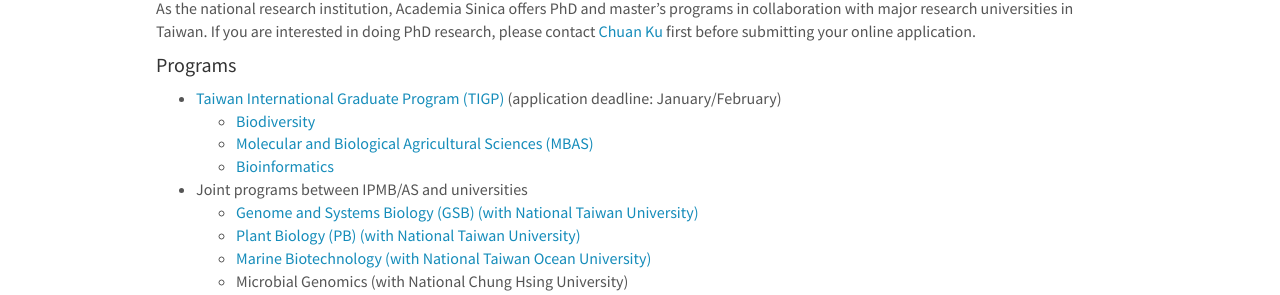
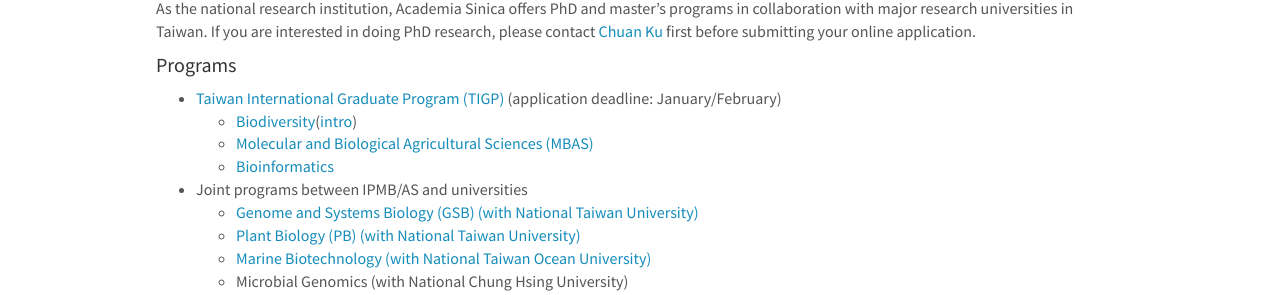
Before and after one commit to tzutongkao/Kao_Lab, a Jekyll site: the page built from _pages/openings.md, in a window 1280 px wide and 900 px high, scrolled down 1058 px. Shown: the part 149-444 px from the top of the window. Built offline with Jekyll 4.4.1, drawn with Linux system fonts in a browser that asks for light colours; nearby versions of some CDN libraries.

Commit message:
Update openings.md

```diff
--- a/_pages/openings.md
+++ b/_pages/openings.md
@@ -54,7 +54,7 @@
 
 #### Programs
 * [Taiwan International Graduate Program (TIGP)](http://tigp.sinica.edu.tw/) (application deadline: January/February)
-  * [Biodiversity](http://tigp-biodiv.biodiv.tw/)
+  * [Biodiversity](http://tigp-biodiv.biodiv.tw/)([intro](https://www.youtube.com/watch?v=rAPo5M88FXA&ab_channel=BRCAS))
   * [Molecular and Biological Agricultural Sciences (MBAS)](http://abrc.sinica.edu.tw/mbas/)
   * [Bioinformatics](https://tigpbp.iis.sinica.edu.tw/tigpbio/old/index.html)
 * Joint programs between IPMB/AS and universities
```
